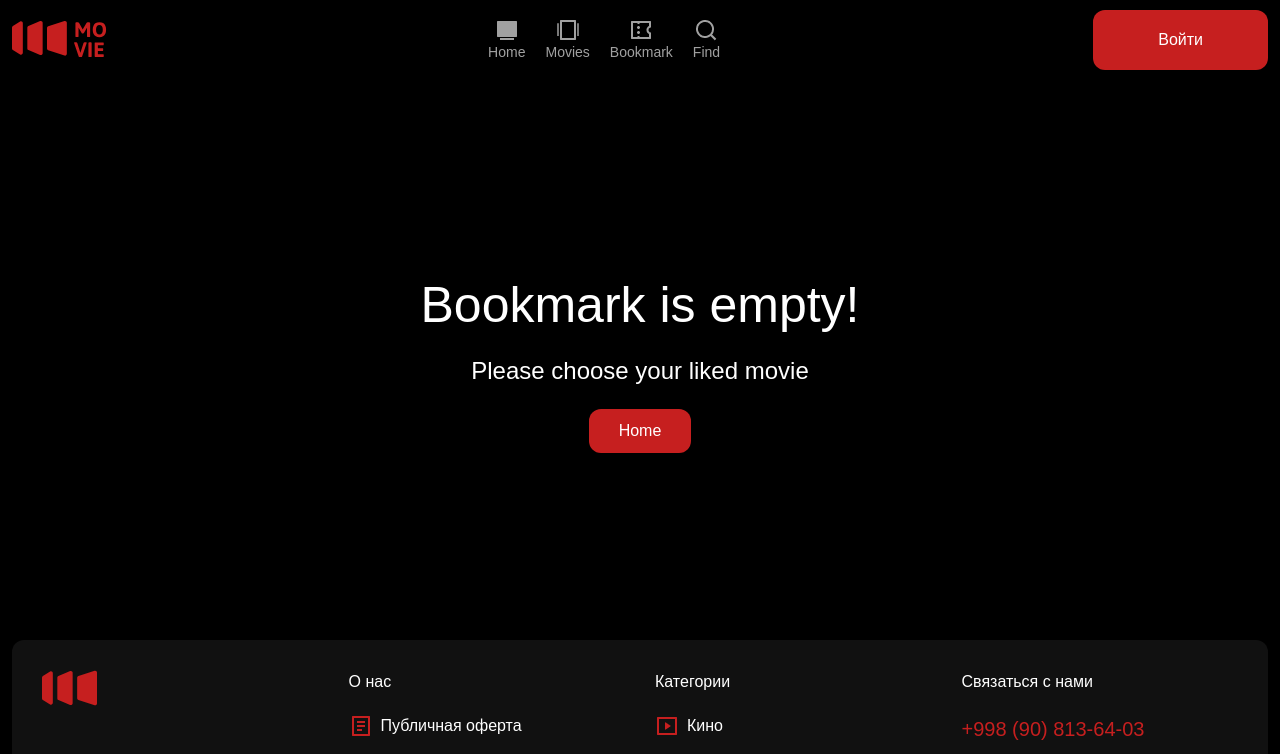
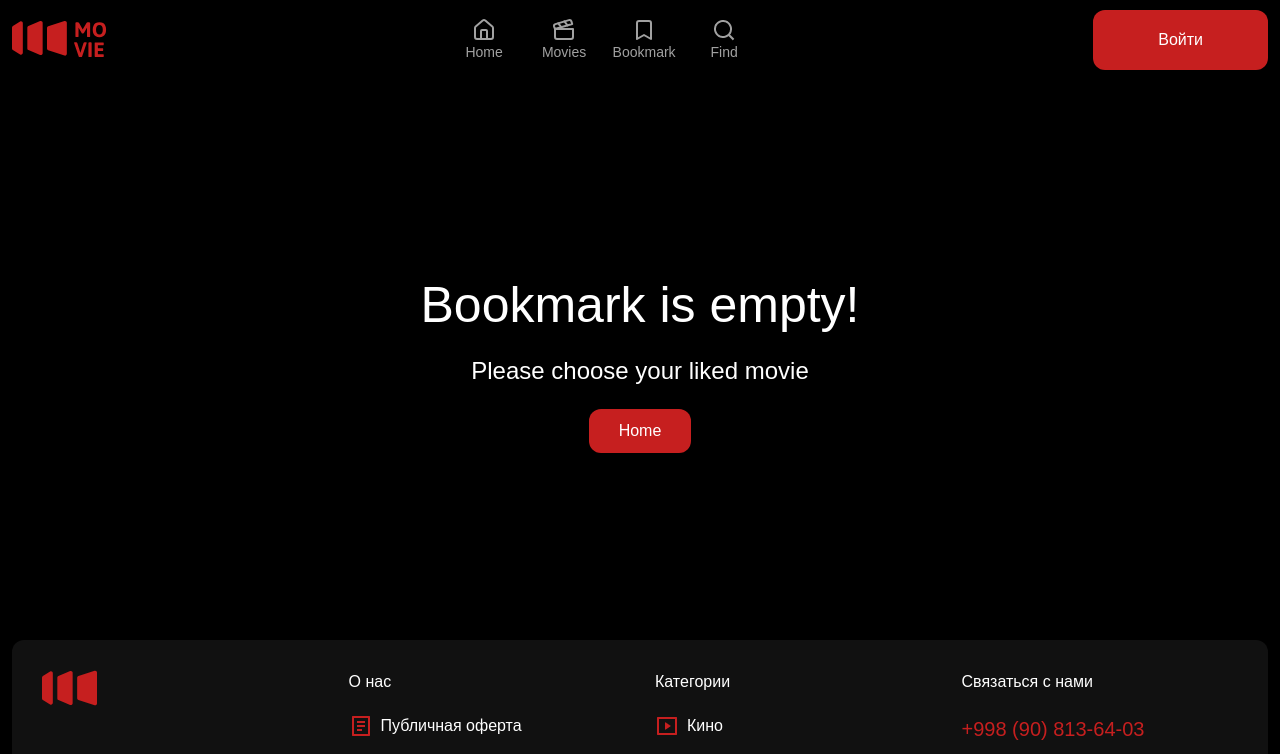
Before and after one commit to noinvis/MovieApp, a React (Vite) app: page /bookmark in a window 1280 px wide. Shown: the top 754 px of the page. Built offline with nearby package versions, Linux system fonts and the light colour scheme; grey boxes are pictures that could not be loaded.

Commit message:
Header Optimization

```diff
--- a/src/layout/components/Header.tsx
+++ b/src/layout/components/Header.tsx
@@ -1,48 +1,119 @@
-import { memo } from 'react';
-import img from '../../../src/shared/assets/logo.svg'
-import { NavLink } from 'react-router-dom';
-import banner from '../../../src/shared/assets/tv-2-fill.png'
-import season from '../../../src/shared/assets/tablet-line.png'
-import ticket from '../../../src/shared/assets/coupon-3-line.png'
-import find from '../../../src/shared/assets/search-line.png'
+import { memo } from "react";
+import img from "../../../src/shared/assets/logo.svg";
+import { NavLink } from "react-router-dom";
+import find from "../../../src/shared/assets/search-line.png";
+import { Clapperboard, House, Search } from "lucide-react";
+import { Bookmark } from "lucide-react";
 
 const Header = () => {
   return (
-    <header className='w-full sticky top-0 z-20 h-[80px] bg-black'>
-      <nav className='container flex justify-between items-center h-full'>
+    <header className="w-full sticky top-0 z-20 h-[80px] bg-black">
+      <nav className="container flex justify-between items-center h-full">
         <div>
           <NavLink to={"/"}>
-            <img src={img}/>
+            <img src={img} />
           </NavLink>
         </div>
-        <ul className='flex items-center max-[670px]:hidden'>
+        <ul className="flex items-center max-[670px]:hidden">
           <li>
-            <NavLink to={"/"} className={"flex flex-col items-center py-[3px] px-[10px]"}>
-              <img src={banner}/>
-              <p className='text-[#A1A1A1] text-[14px] font-medium'>Home</p>
+            <NavLink
+              to={"/"}
+              className={
+                "flex flex-col items-center py-[3px] px-[10px] hover:bg-[#555] duration-300 rounded-[12px] w-[80px]"
+              }
+            >
+              <House className="text-[#A1A1A1]" />
+              <p className="text-[#A1A1A1] text-[14px] font-medium">Home</p>
             </NavLink>
           </li>
           <li>
-            <NavLink to={"/movies"} className={"flex flex-col items-center py-[3px] px-[10px]"}>
-              <img src={season}/>
-              <p className='text-[#A1A1A1] text-[14px] font-medium'>Movies</p>
+            <NavLink
+              to={"/movies"}
+              className={
+                "flex flex-col items-center py-[3px] px-[10px] hover:bg-[#555] duration-300 rounded-[12px] w-[80px]"
+              }
+            >
+              <Clapperboard className="text-[#A1A1A1]" />
+              <p className="text-[#A1A1A1] text-[14px] font-medium">Movies</p>
             </NavLink>
           </li>
           <li>
-            <NavLink to={"/bookmark"} className={"flex flex-col items-center py-[3px] px-[10px]"}>
-              <img src={ticket}/>
-              <p className='text-[#A1A1A1] text-[14px] font-medium'>Bookmark</p>
+            <NavLink
+              to={"/bookmark"}
+              className={
+                "flex flex-col items-center py-[3px] px-[10px] hover:bg-[#555] duration-300 rounded-[12px] w-[80px]"
+              }
+            >
+              <Bookmark className="text-[#A1A1A1]" />
+              <p className="text-[#A1A1A1] text-[14px] font-medium">Bookmark</p>
             </NavLink>
           </li>
           <li>
-            <NavLink to={"/find"} className={"flex flex-col items-center py-[3px] px-[10px]"}>
-              <img src={find}/>
-              <p className='text-[#A1A1A1] text-[14px] font-medium'>Find</p>
+            <NavLink
+              to={"/find"}
+              className={
+                "flex flex-col items-center py-[3px] px-[10px] hover:bg-[#555] duration-300 rounded-[12px] w-[80px]"
+              }
+            >
+              <img src={find} />
+              <p className="text-[#A1A1A1] text-[14px] font-medium">Find</p>
             </NavLink>
           </li>
         </ul>
-        <div className=''>
-          <button className='py-[18px] px-[65px] rounded-[12px] bg-[#C61F1F] text-white font-medium max-[520px]:px-[45px] max-[520px]:py-[8px]'>Войти</button>
+        <div className="gap-3 hidden max-[670px]:flex max-md:fixed max-md:bottom-0 max-md:left-0 max-md:w-full max-md:justify-evenly max-md:bg-black max-md:py-4 max-md:border-t z-30">
+          <NavLink
+            className={({ isActive }) =>
+              `${
+                isActive
+                  ? "duration-300 text-[#C61F1F] rounded-[10px] drop-shadow-red-700"
+                  : ""
+              } text-[20px] text-[#A1A1A1]`
+            }
+            to={"/"}
+          >
+            <House />
+          </NavLink>
+          <NavLink
+            className={({ isActive }) =>
+              `${
+                isActive
+                  ? "duration-300 text-[#C61F1F] rounded-[10px] drop-shadow-red-700"
+                  : ""
+              } text-[20px] text-[#A1A1A1]`
+            }
+            to={"/movies"}
+          >
+            <Clapperboard />
+          </NavLink>
+          <NavLink
+            className={({ isActive }) =>
+              `md:hidden ${
+                isActive
+                  ? "duration-300 text-[#C61F1F] rounded-[10px] drop-shadow-red-700"
+                  : ""
+              } text-[20px] text-[#A1A1A1]`
+            }
+            to={"/bookmark"}
+          >
+            <Bookmark />
+          </NavLink>
+          <NavLink
+            className={({ isActive }) =>
+              `${
+                isActive
+                  ? "duration-300 text-[#C61F1F] rounded-[10px] drop-shadow-red-700"
+                  : ""
+              } text-[20px] text-[#A1A1A1]`
+            }
+            to={"/cart"}
+          >
+            <Search />
+          </NavLink>
+        </div>
+        <div className="">
+          <button className="py-[18px] px-[65px] rounded-[12px] bg-[#C61F1F] text-white font-medium max-[520px]:px-[45px] max-[520px]:py-[8px]">
+            Войти
+          </button>
         </div>
       </nav>
     </header>
```
